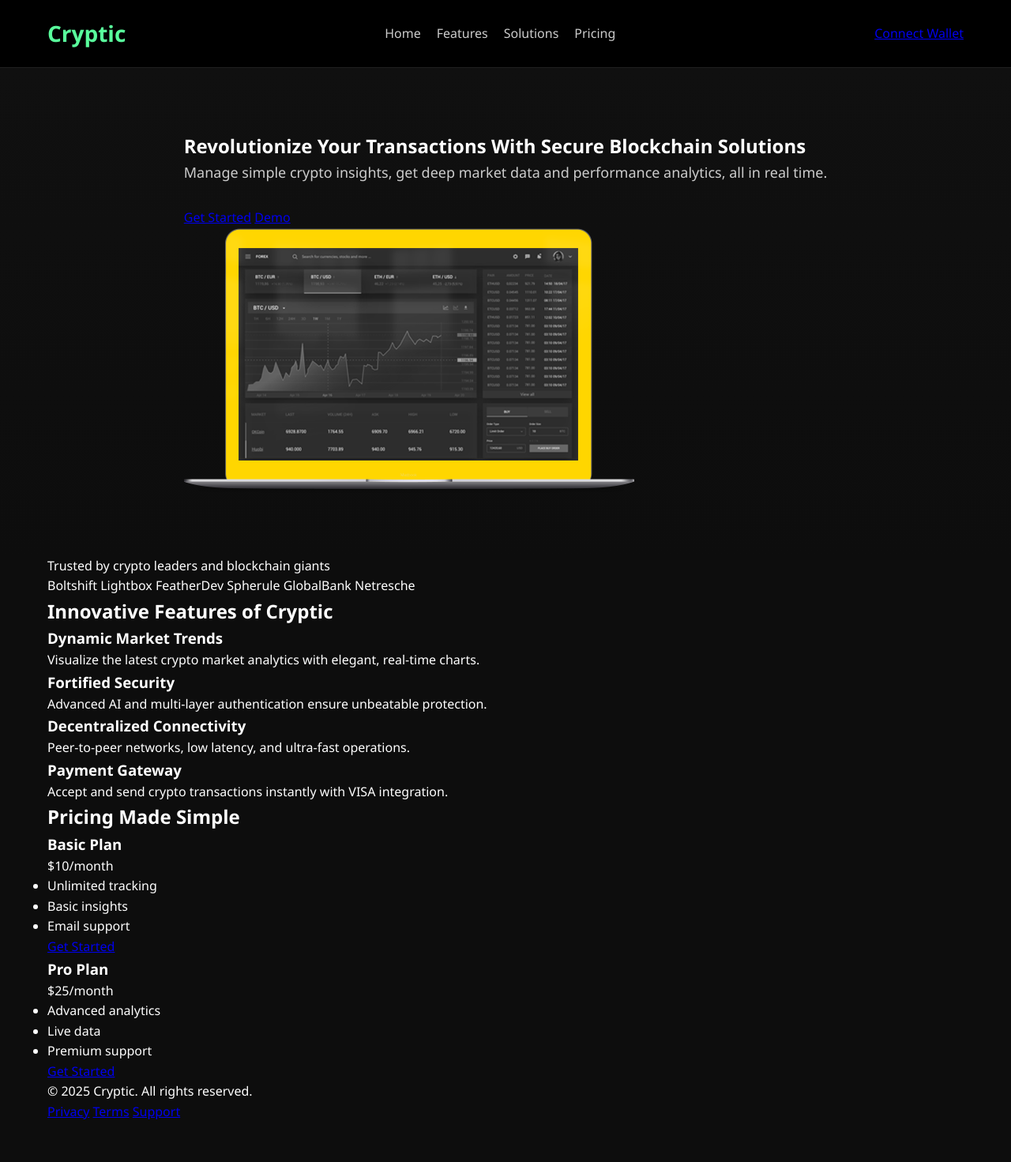
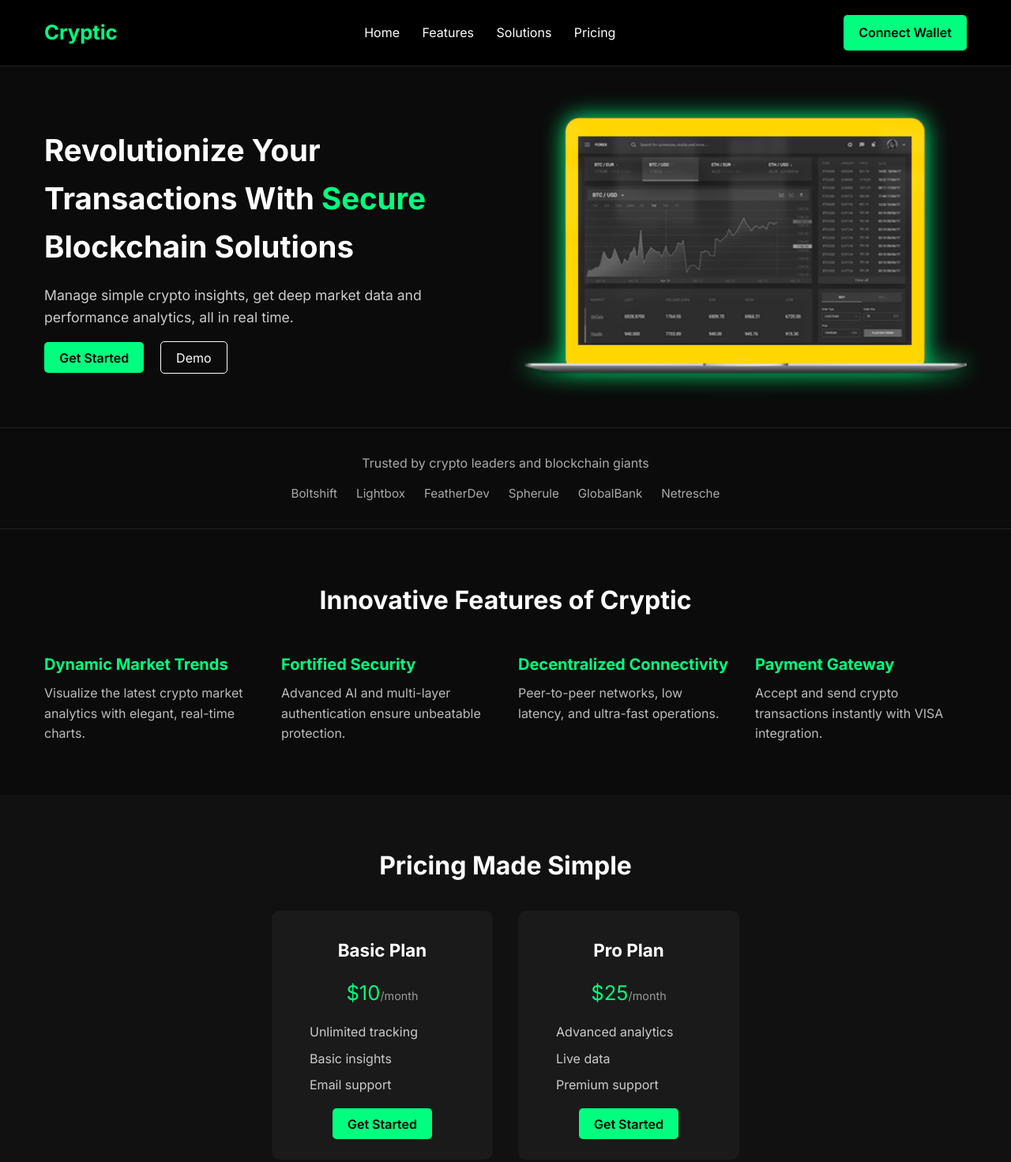
Before and after one commit to abida1988/cryptic-homepage, a plain HTML site: page index.html in a window 1280 px wide. Shown: the top 1471 px of the page at 79% size. Before the commit the page ends 1421 px from the top, so only its background shows below. Drawn offline with Linux system fonts and the light colour scheme.

Commit message:
Update style.css

```diff
--- a/style.css
+++ b/style.css
@@ -1,4 +1,4 @@
-/* Global Reset & Base */
+/* ===== General Reset ===== */
 * {
   margin: 0;
   padding: 0;
@@ -6,54 +6,43 @@
 }
 
 body {
-  font-family: 'Segoe UI', sans-serif;
-  background-color: #0d0d0d;
+  font-family: 'Inter', sans-serif;
+  background-color: #0b0b0b;
   color: #fff;
   line-height: 1.6;
 }
 
 img {
   max-width: 100%;
+  height: auto;
   display: block;
 }
 
+a {
+  color: inherit;
+  text-decoration: none;
+}
+
+ul {
+  list-style: none;
+}
+
+/* ===== Utility ===== */
 .container {
   max-width: 1200px;
-  margin: 0 auto;
-  padding: 0 20px;
+  padding: 0 1rem;
+  margin: auto;
 }
 
-/* Header */
+h1 span {
+  color: #00ff7f;
+}
+
+/* ===== Header ===== */
 .header {
   background: #000;
-  padding: 20px 0;
-  border-bottom: 1px solid #1f1f1f;
-  position: sticky;
-  top: 0;
-  z-index: 1000;
-}
-
-.logo {
-  font-size: 28px;
-  font-weight: bold;
-  color: #59ff9c;
-}
-
-.nav {
-  display: flex;
-  gap: 20px;
-  align-items: center;
-}
-
-.nav a {
-  color: #ccc;
-  text-decoration: none;
-  font-size: 16px;
-  transition: color 0.3s;
-}
-
-.nav a:hover {
-  color: #59ff9c;
+  padding: 1.2rem 0;
+  border-bottom: 1px solid #222;
 }
 
 .header .container {
@@ -62,124 +51,193 @@ img {
   align-items: center;
 }
 
-.btn {
-  padding: 10px 20px;
-  font-weight: bold;
-  border-radius: 6px;
-  text-decoration: none;
-  transition: background 0.3s;
-  white-space: nowrap;
+.logo {
+  font-size: 1.6rem;
+  font-weight: 700;
+  color: #00ff7f;
 }
 
-.btn.primary {
-  background-color: #59ff9c;
+.nav a {
+  margin-left: 1.5rem;
+  font-size: 1rem;
+  transition: color 0.3s;
+}
+
+.nav a:hover {
+  color: #00ff7f;
+}
+
+.btn-primary {
+  background: #00ff7f;
+  color: #000;
+  padding: 0.6rem 1.2rem;
+  border-radius: 5px;
+  font-weight: 600;
+  transition: background 0.3s;
+}
+
+.btn-primary:hover {
+  background: #00cc66;
+}
+
+.btn-secondary {
+  border: 1px solid #fff;
+  padding: 0.6rem 1.2rem;
+  border-radius: 5px;
+  margin-left: 1rem;
+  font-weight: 500;
+  transition: background 0.3s, color 0.3s;
+}
+
+.btn-secondary:hover {
+  background: #fff;
   color: #000;
 }
 
-.btn.primary:hover {
-  background-color: #42d67a;
+/* ===== Hero Section ===== */
+.hero {
+  padding: 4rem 0;
 }
 
-.btn.outline {
-  background-color: transparent;
-  border: 1px solid #59ff9c;
-  color: #59ff9c;
+.hero-grid {
+  display: grid;
+  grid-template-columns: 1fr 1fr;
+  gap: 3rem;
+  align-items: center;
 }
 
-.btn.outline:hover {
-  background-color: #59ff9c;
-  color: #000;
+.hero h1 {
+  font-size: 2.4rem;
+  font-weight: 700;
+  margin-bottom: 1rem;
 }
 
-/* Hero Section */
-.hero {
-  display: flex;
-  align-items: center;
-  justify-content: space-between;
-  padding: 80px 0;
-  flex-wrap: wrap;
-  background: linear-gradient(to bottom, #101010, #0d0d0d);
+.hero p {
+  font-size: 1.1rem;
+  color: #ccc;
+  margin-bottom: 1.5rem;
 }
 
-.hero-content {
-  display: flex;
-  flex-wrap: wrap;
-  gap: 40px;
-  align-items: center;
-  justify-content: space-between;
+.hero-img {
+  text-align: center;
+  animation: glow 2s infinite alternate;
 }
 
-.hero-text {
-  flex: 1 1 500px;
-}
-
-.hero-text h2 {
-  font-size: 40px;
-  margin-bottom: 20px;
-  line-height: 1.3;
-}
-
-.hero-text h2 span {
-  color: #59ff9c;
-}
-
-.hero-text p {
-  color: #ccc;
-  font-size: 18px;
-  margin-bottom: 30px;
-}
-
-.hero-buttons {
-  display: flex;
-  gap: 16px;
-  flex-wrap: wrap;
-}
-
-.hero-image {
-  flex: 1 1 400px;
-  display: flex;
-  align-items: center;
-  justify-content: center;
-}
-
-.hero-image img {
-  max-width: 100%;
-  border-radius: 12px;
-  box-shadow: 0 0 40px rgba(89, 255, 156, 0.3);
-  animation: float 3s ease-in-out infinite;
-}
-
-@keyframes float {
-  0%, 100% { transform: translateY(0); }
-  50% { transform: translateY(-10px); }
-}
-
-/* Responsive */
-@media (max-width: 768px) {
-  .nav {
-    display: none;
+@keyframes glow {
+  0% {
+    filter: drop-shadow(0 0 8px #00ff7f);
   }
-
-  .hero {
-    padding: 60px 0;
-  }
-
-  .hero-content {
-    flex-direction: column;
-    text-align: center;
-  }
-
-  .hero-buttons {
-    justify-content: center;
+  100% {
+    filter: drop-shadow(0 0 16px #00ff7f);
   }
 }
 
-@media (max-width: 480px) {
-  .hero-text h2 {
-    font-size: 28px;
-  }
+/* ===== Partners Section ===== */
+.partners {
+  padding: 2rem 0;
+  border-top: 1px solid #222;
+  border-bottom: 1px solid #222;
+  text-align: center;
+  color: #aaa;
+}
 
-  .hero-text p {
-    font-size: 16px;
-  }
+.partners .logos {
+  margin-top: 0.8rem;
+  display: flex;
+  flex-wrap: wrap;
+  gap: 1.5rem;
+  justify-content: center;
+  font-weight: 500;
+  font-size: 0.95rem;
 }
+
+/* ===== Features ===== */
+.features {
+  padding: 4rem 0;
+  text-align: center;
+}
+
+.features h2 {
+  font-size: 2rem;
+  margin-bottom: 2.5rem;
+}
+
+.feature-grid {
+  display: grid;
+  grid-template-columns: repeat(auto-fit, minmax(260px, 1fr));
+  gap: 2rem;
+  text-align: left;
+}
+
+.feature h3 {
+  font-size: 1.25rem;
+  margin-bottom: 0.5rem;
+  color: #00ff7f;
+}
+
+.feature p {
+  color: #bbb;
+}
+
+/* ===== Pricing Section ===== */
+.pricing {
+  padding: 4rem 0;
+  background: #111;
+}
+
+.pricing h2 {
+  text-align: center;
+  font-size: 2rem;
+  margin-bottom: 2rem;
+}
+
+.pricing-cards {
+  display: flex;
+  flex-wrap: wrap;
+  justify-content: center;
+  gap: 2rem;
+}
+
+.card {
+  background: #1a1a1a;
+  padding: 2rem;
+  border-radius: 10px;
+  width: 280px;
+  text-align: center;
+  transition: transform 0.3s;
+}
+
+.card:hover {
+  transform: translateY(-5px);
+  box-shadow: 0 0 15px #00ff7f33;
+}
+
+.card h3 {
+  margin-bottom: 0.8rem;
+  font-size: 1.4rem;
+}
+
+.price {
+  font-size: 1.6rem;
+  color: #00ff7f;
+  margin: 1rem 0;
+}
+
+.price span {
+  font-size: 0.9rem;
+  color: #999;
+}
+
+.card ul {
+  text-align: left;
+  padding-left: 1rem;
+  margin-bottom: 1.5rem;
+}
+
+.card ul li {
+  margin-bottom: 0.5rem;
+  color: #ccc;
+}
+
+/* ===== Footer ===== */
+.footer {
```
